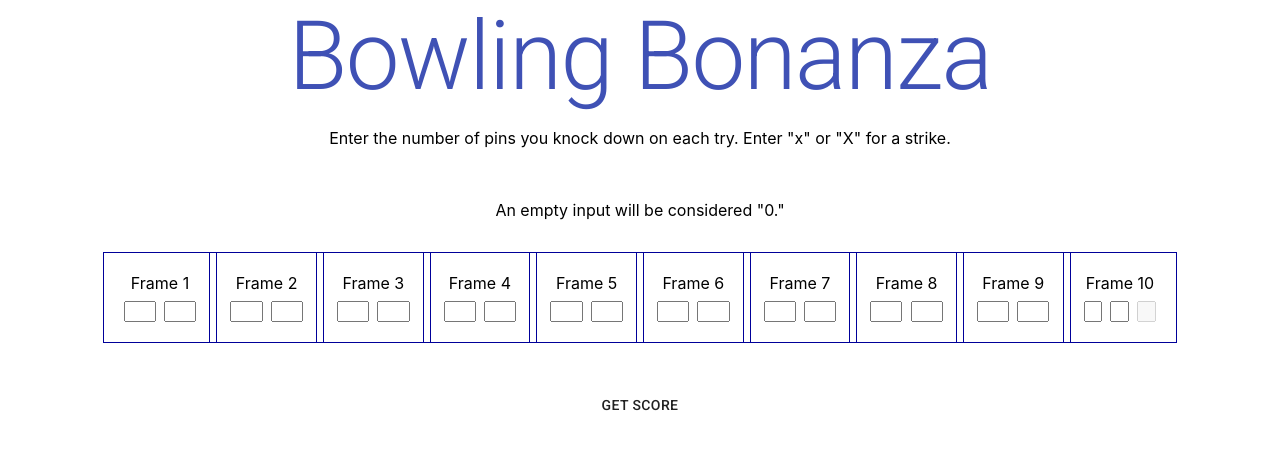
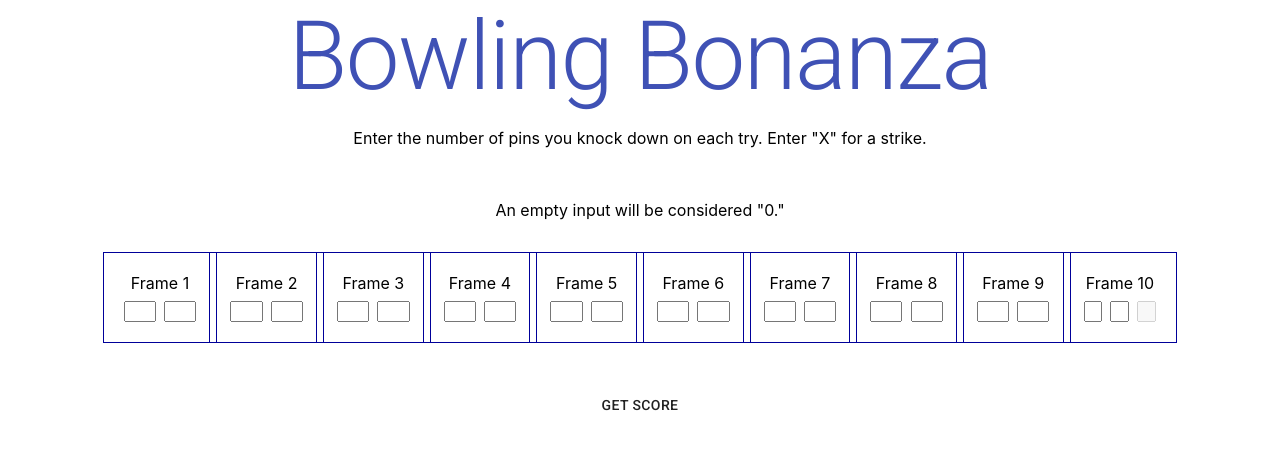
Before and after one commit to nicoledow/bowling-bonanza, a React (Create React App) app: page / in a window 1280 px wide. Shown: the top 450 px of the page. Built offline with nearby package versions, Linux system fonts and the light colour scheme.

Commit message:
for netlify deploy

```diff
--- a/src/Components/AppHeader.js
+++ b/src/Components/AppHeader.js
@@ -7,7 +7,7 @@ export default function AppHeader() {
       <Typography variant="h1" color="primary">
         Bowling Bonanza
       </Typography>
-      <p>Enter the number of pins you knock down on each try. Enter "x" or "X" for a strike.</p>
+      <p>Enter the number of pins you knock down on each try. Enter "X" for a strike.</p>
       <br/>
       <p>An empty input will be considered "0."</p>
       <br/>
```
Also changed, not shown: 1 other file (tests, documents, lock files or other folders).
